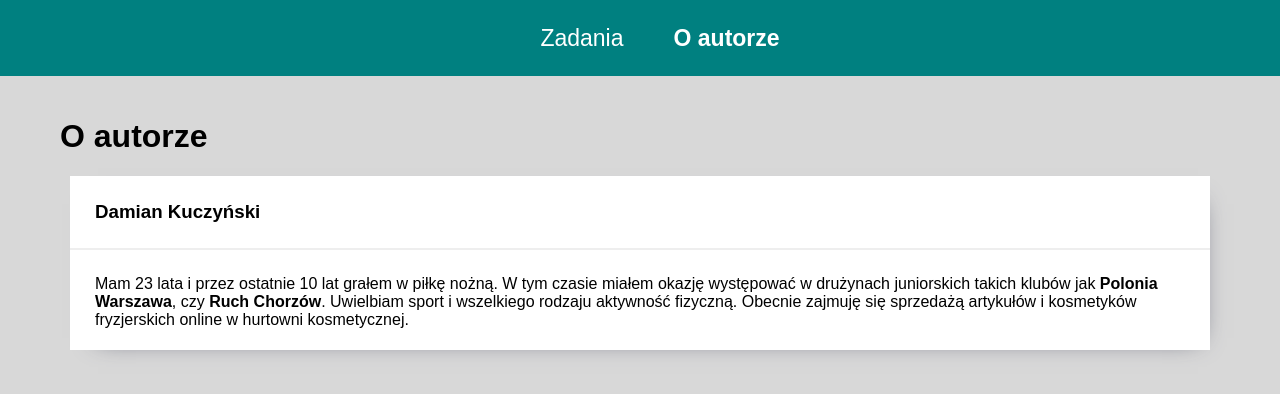
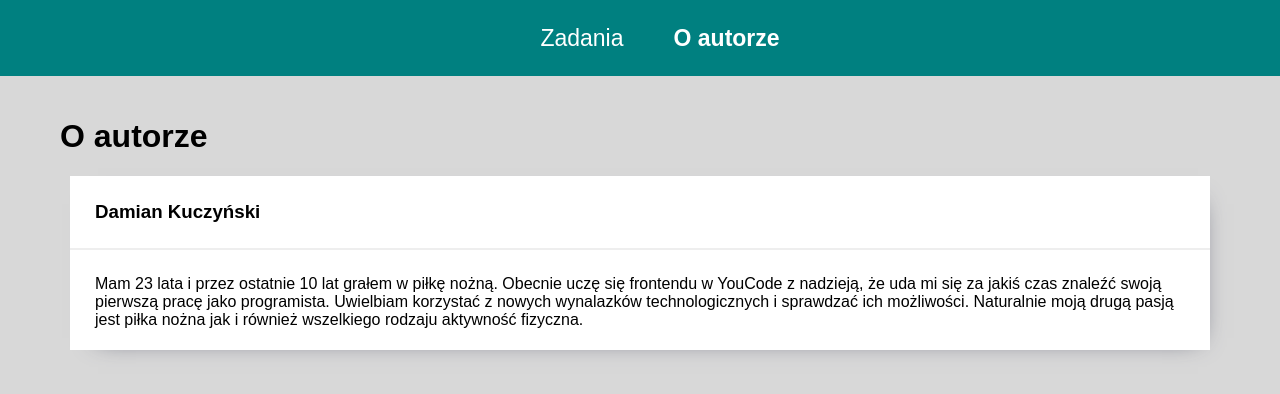
Before and after one commit to Damian1603/todos-list-react, a React (Create React App) app: page /#/autor in a window 1280 px wide. Shown: the top 394 px of the page. Built offline with nearby package versions, Linux system fonts and the light colour scheme.

Commit message:
updated author page

```diff
--- a/src/features/author/AuthorPage.js
+++ b/src/features/author/AuthorPage.js
@@ -9,9 +9,8 @@ export const AuthorPage = () => (
       title="Damian Kuczyński"
       body={
         <StyledDescription>
-          Mam 23 lata i przez ostatnie 10 lat grałem w piłkę nożną.
-          W tym czasie miałem okazję występować w drużynach juniorskich takich klubów jak<strong> Polonia Warszawa</strong>, czy <strong>Ruch Chorzów</strong>. Uwielbiam sport i wszelkiego rodzaju aktywność fizyczną.
-          Obecnie zajmuję się sprzedażą artykułów i kosmetyków fryzjerskich online w hurtowni kosmetycznej.
+          Mam 23 lata i przez ostatnie 10 lat grałem w piłkę nożną. Obecnie uczę się frontendu w YouCode z nadzieją, że uda mi się za jakiś czas znaleźć swoją pierwszą pracę jako programista.
+          Uwielbiam korzystać z nowych wynalazków technologicznych i sprawdzać ich możliwości. Naturalnie moją drugą pasją jest piłka nożna jak i również wszelkiego rodzaju aktywność fizyczna.
         </StyledDescription>
       }
     />
```
